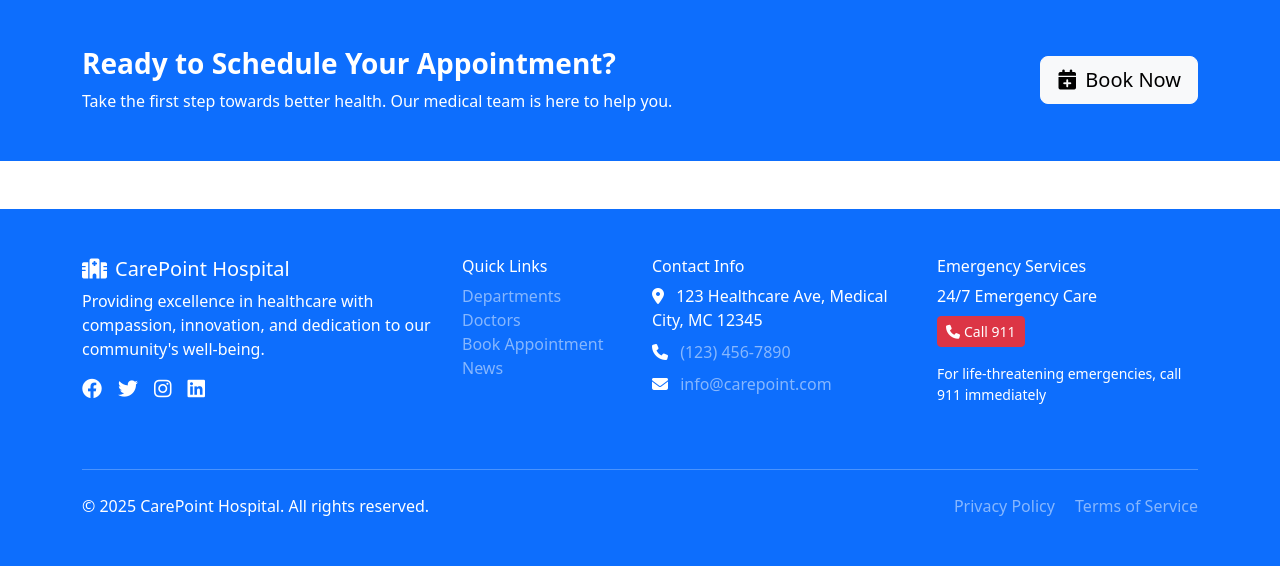
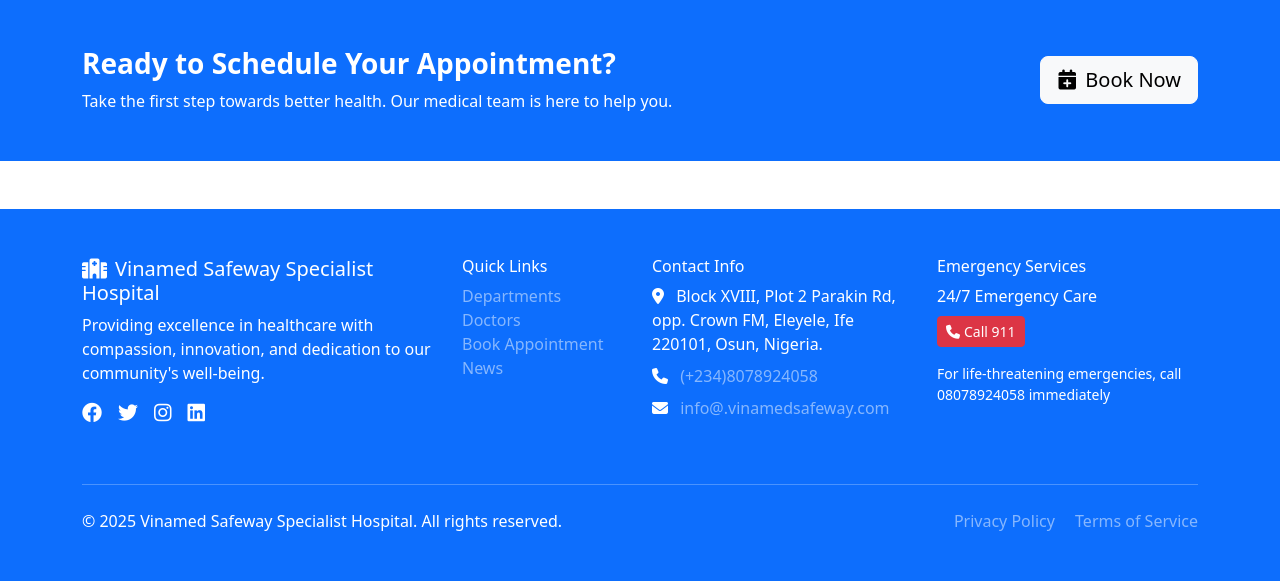
Before and after one commit to fisidinho25/Vinamedhospital, a Flask app: page / in a window 1280 px wide; the page is wider, and only the part inside the window is pictured. Shown: the part 3033-3614 px from the top of that part. Run offline with Flask 3, Linux system fonts and the light colour scheme.

Commit message:
Update base.html

```diff
--- a/templates/base.html
+++ b/templates/base.html
@@ -3,7 +3,7 @@
 <head>
     <meta charset="UTF-8">
     <meta name="viewport" content="width=device-width, initial-scale=1.0">
-    <title>{% block title %}CarePoint Hospital - Excellence in Healthcare{% endblock %}</title>
+    <title>{% block title %}Vinamed Safeway Specialist Hospital{% endblock %}</title>
 
     <!-- Bootstrap CSS -->
     <link href="https://cdn.jsdelivr.net/npm/bootstrap@5.3.0/dist/css/bootstrap.min.css" rel="stylesheet">
@@ -19,7 +19,7 @@
     <nav class="navbar navbar-expand-lg navbar-light bg-white shadow-sm sticky-top">
         <div class="container">
             <a class="navbar-brand fw-bold text-primary" href="{{ url_for('index') }}">
-                <i class="fas fa-hospital-alt me-2"></i>CarePoint Hospital
+                <i class="fas fa-hospital-alt me-2"></i>Vinamed Safeway Specialist Hospital
             </a>
 
             <button class="navbar-toggler" type="button" data-bs-toggle="collapse" data-bs-target="#navbarNav">
@@ -88,7 +88,7 @@
         <div class="container py-5">
             <div class="row">
                 <div class="col-lg-4 mb-4">
-                    <h5><i class="fas fa-hospital-alt me-2"></i>CarePoint Hospital</h5>
+                    <h5><i class="fas fa-hospital-alt me-2"></i>Vinamed Safeway Specialist Hospital</h5>
                     <p class="mb-3">Providing excellence in healthcare with compassion, innovation, and dedication to our community's well-being.</p>
                     <div class="d-flex gap-3">
                         <a href="#" class="text-white"><i class="fab fa-facebook fa-lg"></i></a>
@@ -113,15 +113,15 @@
                     <ul class="list-unstyled">
                         <li class="mb-2">
                             <i class="fas fa-map-marker-alt me-2"></i>
-                            123 Healthcare Ave, Medical City, MC 12345
+                            Block XVIII, Plot 2 Parakin Rd, opp. Crown FM, Eleyele, Ife 220101, Osun, Nigeria.
                         </li>
                         <li class="mb-2">
                             <i class="fas fa-phone me-2"></i>
-                            <a href="tel:+1234567890" class="text-white-50 text-decoration-none">(123) 456-7890</a>
+                            <a href="tel:+2348078924058" class="text-white-50 text-decoration-none">(+234)8078924058</a>
                         </li>
                         <li class="mb-2">
                             <i class="fas fa-envelope me-2"></i>
-                            <a href="mailto:info@carepoint.com" class="text-white-50 text-decoration-none">info@carepoint.com</a>
+                            <a href="mailto:info@vinamedsafeway.com" class="text-white-50 text-decoration-none">info@.vinamedsafeway.com</a>
                         </li>
                     </ul>
                 </div>
@@ -132,7 +132,7 @@
                     <a href="tel:911" class="btn btn-danger btn-sm">
                         <i class="fas fa-phone me-1"></i>Call 911
                     </a>
-                    <p class="mt-3 small">For life-threatening emergencies, call 911 immediately</p>
+                    <p class="mt-3 small">For life-threatening emergencies, call 08078924058 immediately</p>
                 </div>
             </div>
 
@@ -140,7 +140,7 @@
 
             <div class="row align-items-center">
                 <div class="col-md-6">
-                    <p class="mb-0">&copy; 2025 CarePoint Hospital. All rights reserved.</p>
+                    <p class="mb-0">&copy; 2025 Vinamed Safeway Specialist Hospital. All rights reserved.</p>
                 </div>
                 <div class="col-md-6 text-md-end">
                     <a href="#" class="text-white-50 text-decoration-none me-3">Privacy Policy</a>
```
